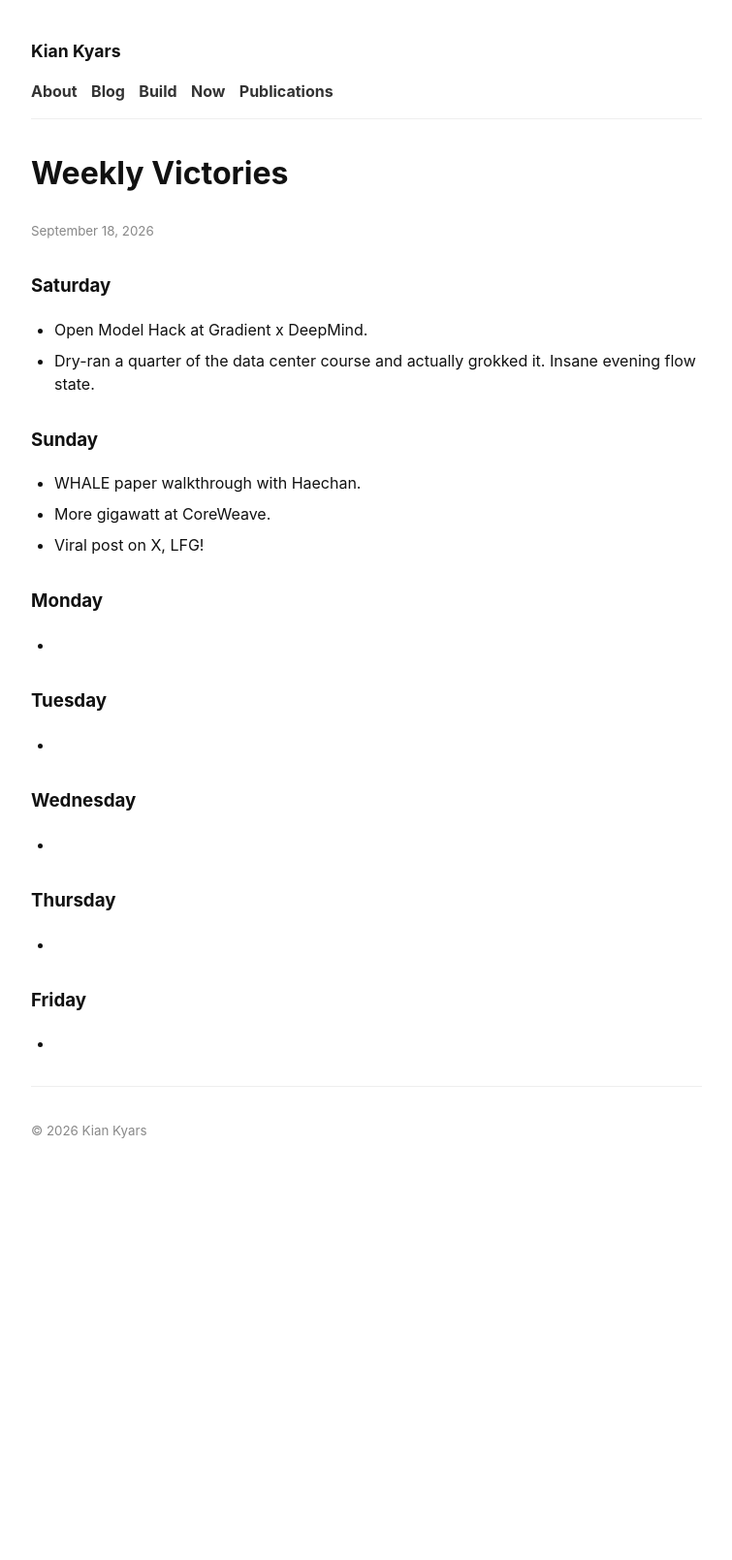
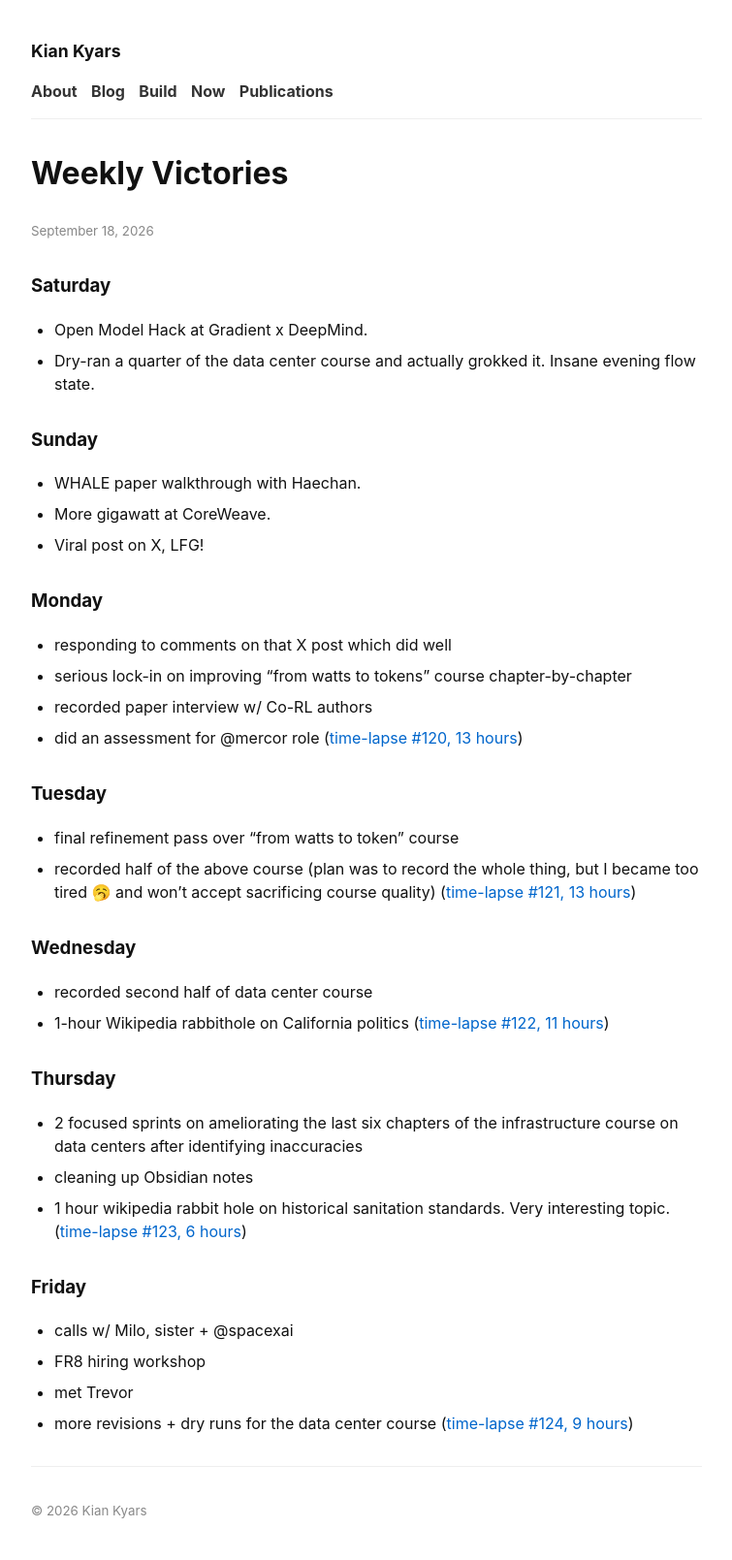
Before and after one commit to kiankyars/kiankyars.github.io, a Jekyll site: the page built from _posts/weekly-victories/2026-09-18-weekly-victories.md, in a window 1280 px wide. Shown: the whole page at 97% size, without its empty margins (262-1017 px from the left). Built offline with Jekyll 4.4.1, drawn with Linux system fonts in a browser that asks for light colours; before the commit the page ends 1217 px from its top, so only the background shows below that.

Commit message:
Run weekly victories locally via Grok CLI at 08:00 Sundays; fill week of Sept 18
Use the CLI's real flags (--always-approve, --disallowed-tools), split each
time-lapse caption into bullets with the header folded into the link, move
the launchd schedule to 08:00, and drop the GitHub Actions fallback since the
Grok login only exists on this machine.

Co-Authored-By: Claude Fable 5.1 <noreply@anthropic.com>

```diff
--- a/_posts/weekly-victories/2026-09-18-weekly-victories.md
+++ b/_posts/weekly-victories/2026-09-18-weekly-victories.md
@@ -10,8 +10,6 @@ categories: reflection
 - Open Model Hack at Gradient x DeepMind.
 - Dry-ran a quarter of the data center course and actually grokked it. Insane evening flow state.
 
-
-
 ### Sunday
 
 - WHALE paper walkthrough with Haechan.
@@ -20,20 +18,30 @@ categories: reflection
 
 ### Monday
 
--
+- responding to comments on that X post which did well
+- serious lock-in on improving "from watts to tokens" course chapter-by-chapter
+- recorded paper interview w/ Co-RL authors
+- did an assessment for @mercor role ([time-lapse #120, 13 hours](https://x.com/neuralkian/status/2099960753197547982))
 
 ### Tuesday
 
--
+- final refinement pass over "from watts to token" course
+- recorded half of the above course (plan was to record the whole thing, but I became too tired 🥱 and won't accept sacrificing course quality) ([time-lapse #121, 13 hours](https://x.com/neuralkian/status/2100298069984342489))
 
 ### Wednesday
 
--
+- recorded second half of data center course
+- 1-hour Wikipedia rabbithole on California politics ([time-lapse #122, 11 hours](https://x.com/neuralkian/status/2100797947445379126))
 
 ### Thursday
 
--
+- 2 focused sprints on ameliorating the last six chapters of the infrastructure course on data centers after identifying inaccuracies
+- cleaning up Obsidian notes
+- 1 hour wikipedia rabbit hole on historical sanitation standards. Very interesting topic. ([time-lapse #123, 6 hours](https://x.com/neuralkian/status/2101132516874920360))
 
 ### Friday
 
--
+- calls w/ Milo, sister + @spacexai
+- FR8 hiring workshop
+- met Trevor
+- more revisions + dry runs for the data center course ([time-lapse #124, 9 hours](https://x.com/neuralkian/status/2101531913177722907))
```
Also changed, not shown: AGENTS.md (+1 -1 lines), skills/weekly-victories/SKILL.md (+9 -12 lines), skills/weekly-victories/references/x-access.md (+4 -6 lines), .github/workflows/weekly-victories.yml (deleted), 2 other files.
